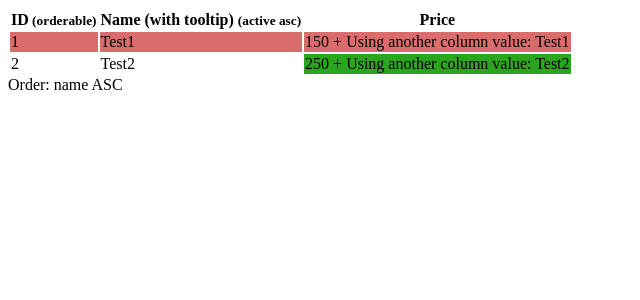
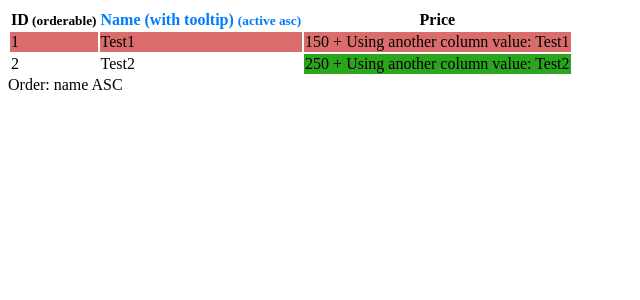
Before and after one commit to AventailLtd/list-base-vue, a Vue app: page / in a window 1280 px wide. Shown: the top 300 px of the page, without its empty margins (0-640 px from the left). Built offline with nearby package versions, Linux system fonts and the light colour scheme.

Commit message:
#DEVEL-4422 - Rendezések kérések

```diff
--- a/src/components/table-base/TableBase.vue
+++ b/src/components/table-base/TableBase.vue
@@ -222,4 +222,8 @@ export default {
 .cursor-pointer {
   cursor: pointer;
 }
+
+.text-primary {
+  color: #007bff;
+}
 </style>
```
